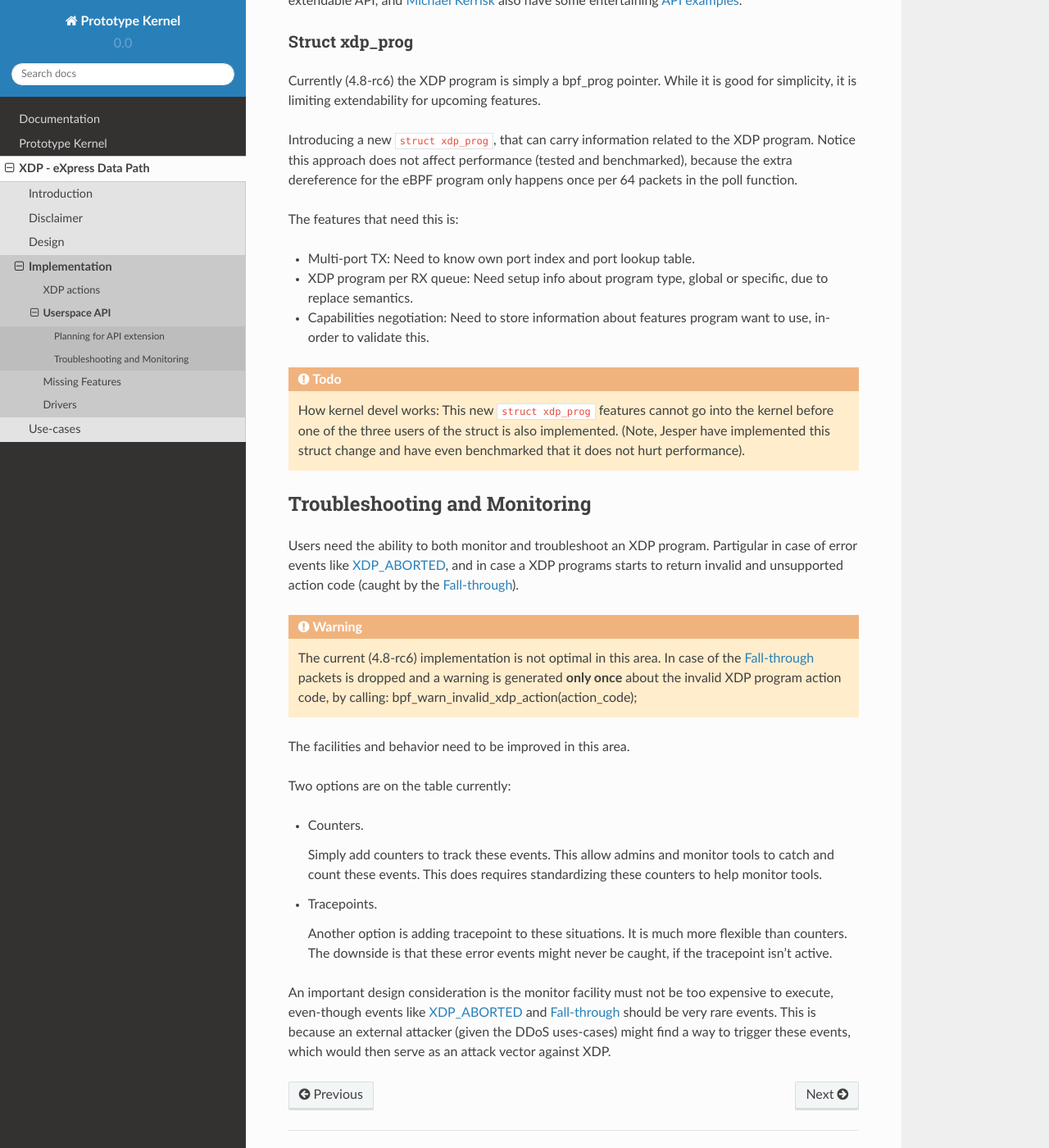
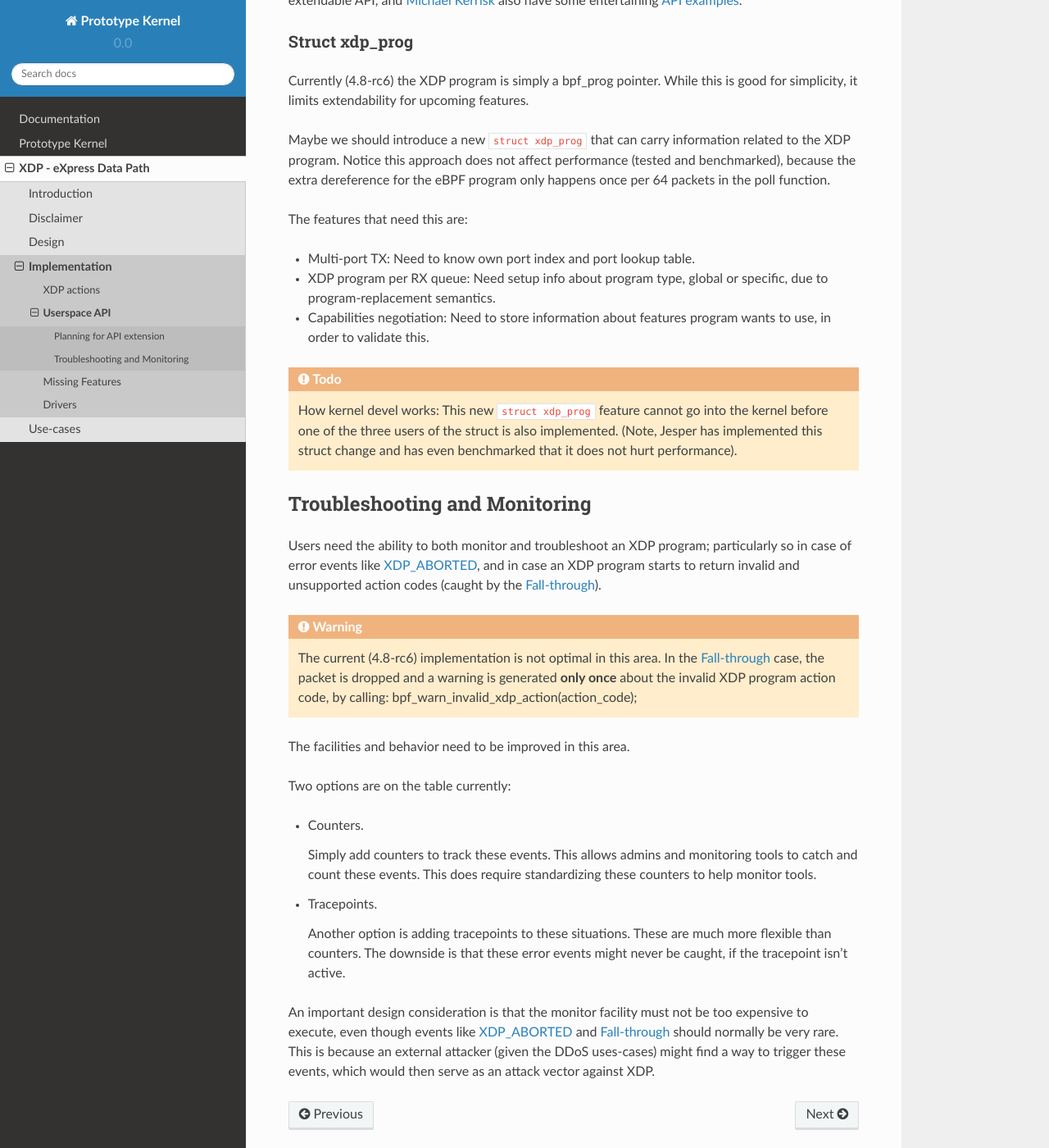
Before and after one commit to netoptimizer/prototype-kernel, a Sphinx documentation site: the page built from kernel/Documentation/networking/XDP/implementation/userspace_api.rst, in a window 1280 px wide and 1400 px high, scrolled down 448 px. Shown: the whole window at 82% size. Built offline with Sphinx 7.4.7 and the Read the Docs theme 2.0.0, drawn with Linux system fonts in a browser that asks for light colours; some of the changed text lies outside the part shown.

Commit message:
Copy-edit "Userspace API" page
Signed-off-by: Edward Cree <ecree@solarflare.com>

```diff
--- a/kernel/Documentation/networking/XDP/implementation/userspace_api.rst
+++ b/kernel/Documentation/networking/XDP/implementation/userspace_api.rst
@@ -32,32 +32,32 @@ Struct xdp_prog
 ---------------
 
 Currently (4.8-rc6) the XDP program is simply a bpf_prog pointer.
-While it is good for simplicity, it is limiting extendability for
+While this is good for simplicity, it limits extendability for
 upcoming features.
 
-Introducing a new ``struct xdp_prog``, that can carry information
-related to the XDP program.  Notice this approach does not affect
-performance (tested and benchmarked), because the extra dereference
-for the eBPF program only happens once per 64 packets in the poll
-function.
+Maybe we should introduce a new ``struct xdp_prog`` that can carry
+information related to the XDP program.  Notice this approach does
+not affect performance (tested and benchmarked), because the extra
+dereference for the eBPF program only happens once per 64 packets in
+the poll function.
 
-The features that need this is:
+The features that need this are:
 
 * Multi-port TX:
   Need to know own port index and port lookup table.
 
 * XDP program per RX queue:
   Need setup info about program type, global or specific, due to
-  replace semantics.
+  program-replacement semantics.
 
 * Capabilities negotiation:
-  Need to store information about features program want to use,
-  in-order to validate this.
+  Need to store information about features program wants to use,
+  in order to validate this.
 
 .. TODO:: How kernel devel works: This new ``struct xdp_prog``
-   features cannot go into the kernel before one of the three users of
-   the struct is also implemented. (Note, Jesper have implemented this
-   struct change and have even benchmarked that it does not hurt
+   feature cannot go into the kernel before one of the three users of
+   the struct is also implemented.  (Note, Jesper has implemented this
+   struct change and has even benchmarked that it does not hurt
    performance).
 
 
@@ -67,14 +67,14 @@ Troubleshooting and Monitoring
 ==============================
 
 Users need the ability to both monitor and troubleshoot an XDP
-program. Partigular in case of error events like :ref:`XDP_ABORTED`,
-and in case a XDP programs starts to return invalid and unsupported
-action code (caught by the :ref:`action fall-through`).
+program; particularly so in case of error events like :ref:`XDP_ABORTED`,
+and in case an XDP program starts to return invalid and unsupported
+action codes (caught by the :ref:`action fall-through`).
 
 .. Warning::
 
    The current (4.8-rc6) implementation is not optimal in this area.
-   In case of the :ref:`action fall-through` packets is dropped and a
+   In the :ref:`action fall-through` case, the packet is dropped and a
    warning is generated **only once** about the invalid XDP program
    action code, by calling: bpf_warn_invalid_xdp_action(action_code);
 
@@ -84,19 +84,19 @@ Two options are on the table currently:
 
 * Counters.
 
-  Simply add counters to track these events.  This allow admins and
-  monitor tools to catch and count these events.  This does requires
+  Simply add counters to track these events.  This allows admins and
+  monitoring tools to catch and count these events.  This does require
   standardizing these counters to help monitor tools.
 
 * Tracepoints.
 
-  Another option is adding tracepoint to these situations.  It is much
-  more flexible than counters.  The downside is that these error
+  Another option is adding tracepoints to these situations.  These are
+  much more flexible than counters.  The downside is that these error
   events might never be caught, if the tracepoint isn't active.
 
-An important design consideration is the monitor facility must not be
-too expensive to execute, even-though events like :ref:`XDP_ABORTED`
-and :ref:`action fall-through` should be very rare events.  This is
+An important design consideration is that the monitor facility must
+not be too expensive to execute, even though events like :ref:`XDP_ABORTED`
+and :ref:`action fall-through` should normally be very rare.  This is
 because an external attacker (given the DDoS uses-cases) might find a
 way to trigger these events, which would then serve as an attack
 vector against XDP.
```
Also changed, not shown: other parts of kernel/Documentation/networking/XDP/implementation/userspace_api.rst (+4 -4 lines).
